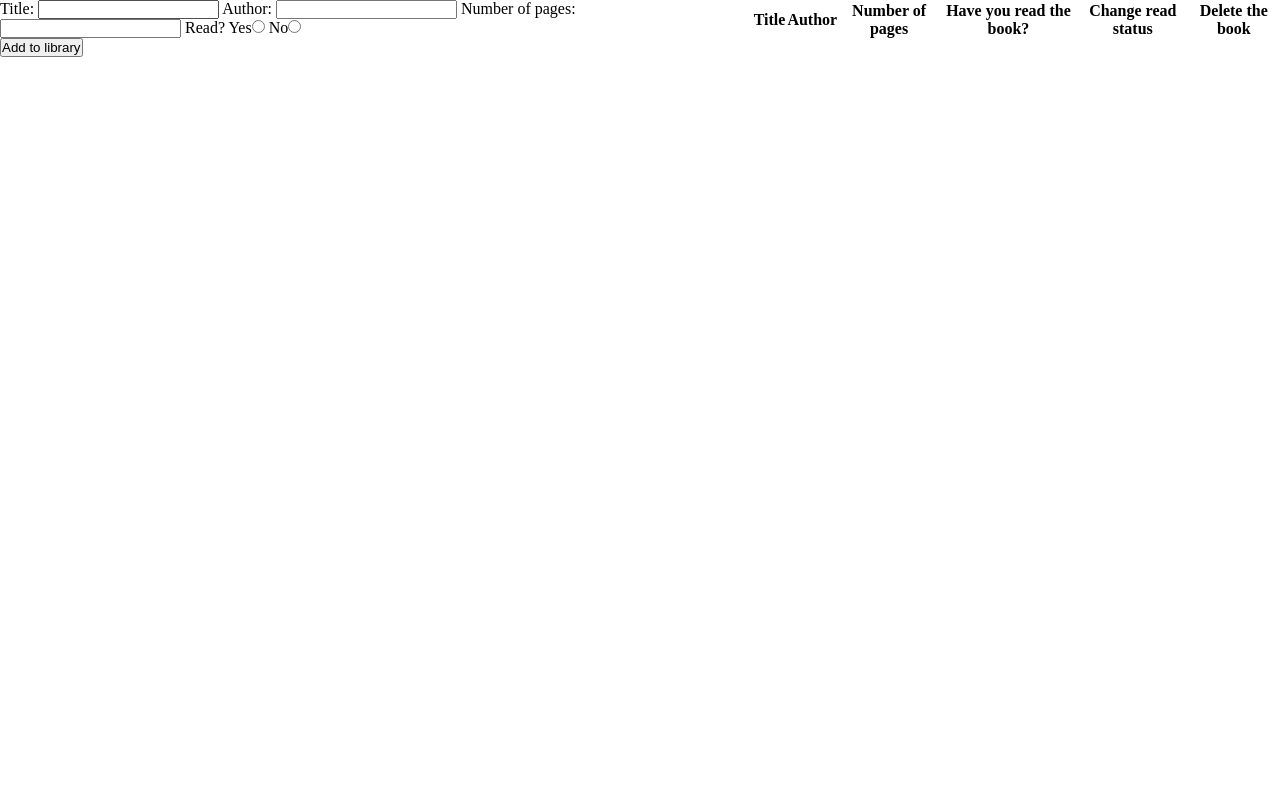
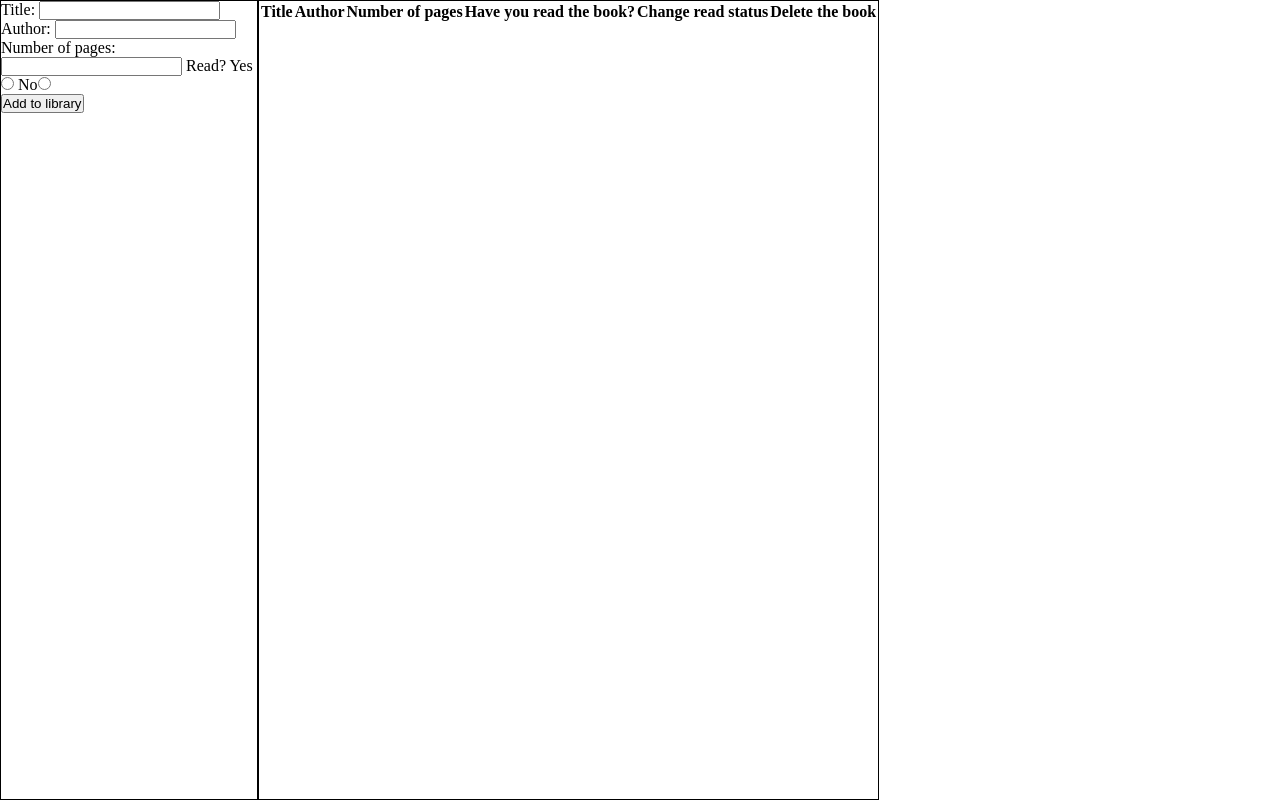
Before and after one commit to SPetersNZ/project-library, a plain HTML site: page index.html in a window 1280 px wide. Drawn offline with Linux system fonts and the light colour scheme.

Commit message:
Small changes for readability

```diff
--- a/style.css
+++ b/style.css
@@ -5,11 +5,16 @@
 
 .content-container {
     display: flex;
+    height: 100vh;
+    width: 100vw;
 }
 
-.input-container,
-.display-container {
-    height: 100vh;
-    width: 50%;
+#input-container {
+    width: 20%;
     border: 1px solid black;
 }
+
+#display-container {
+    width: auto;
+    border: 1px solid black;
+}
```
